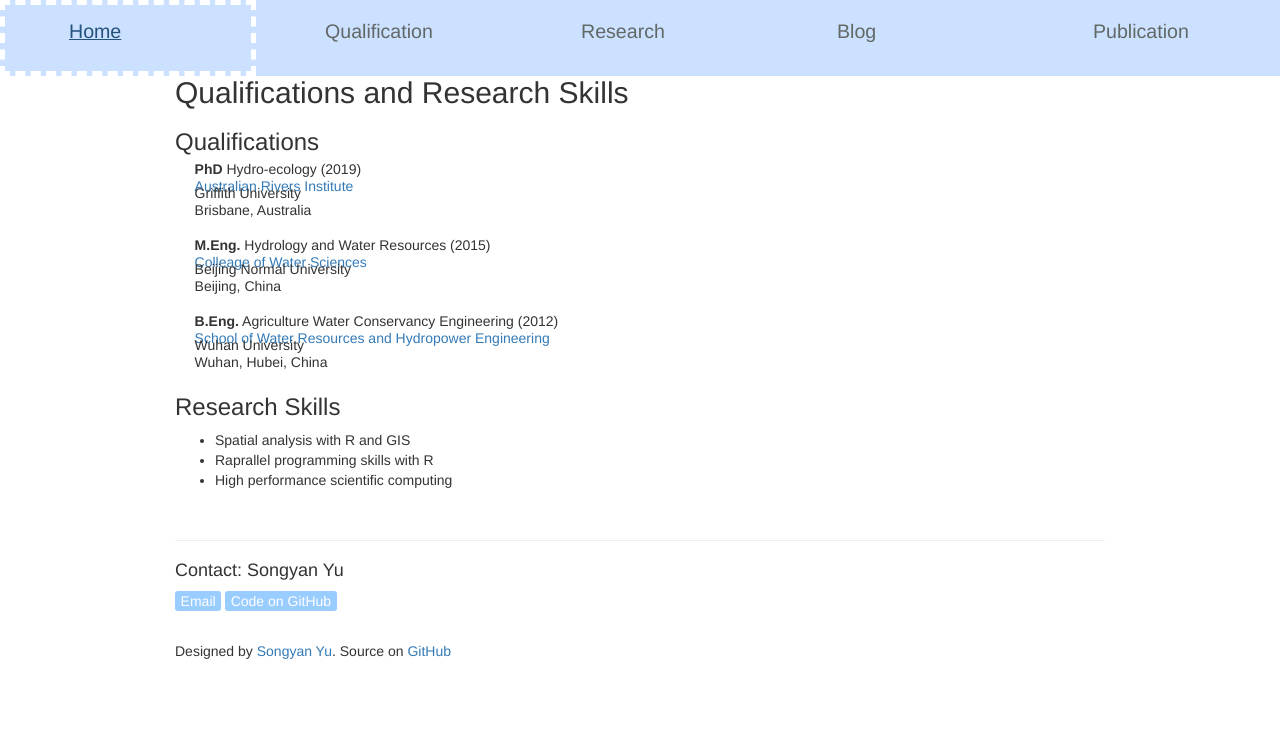
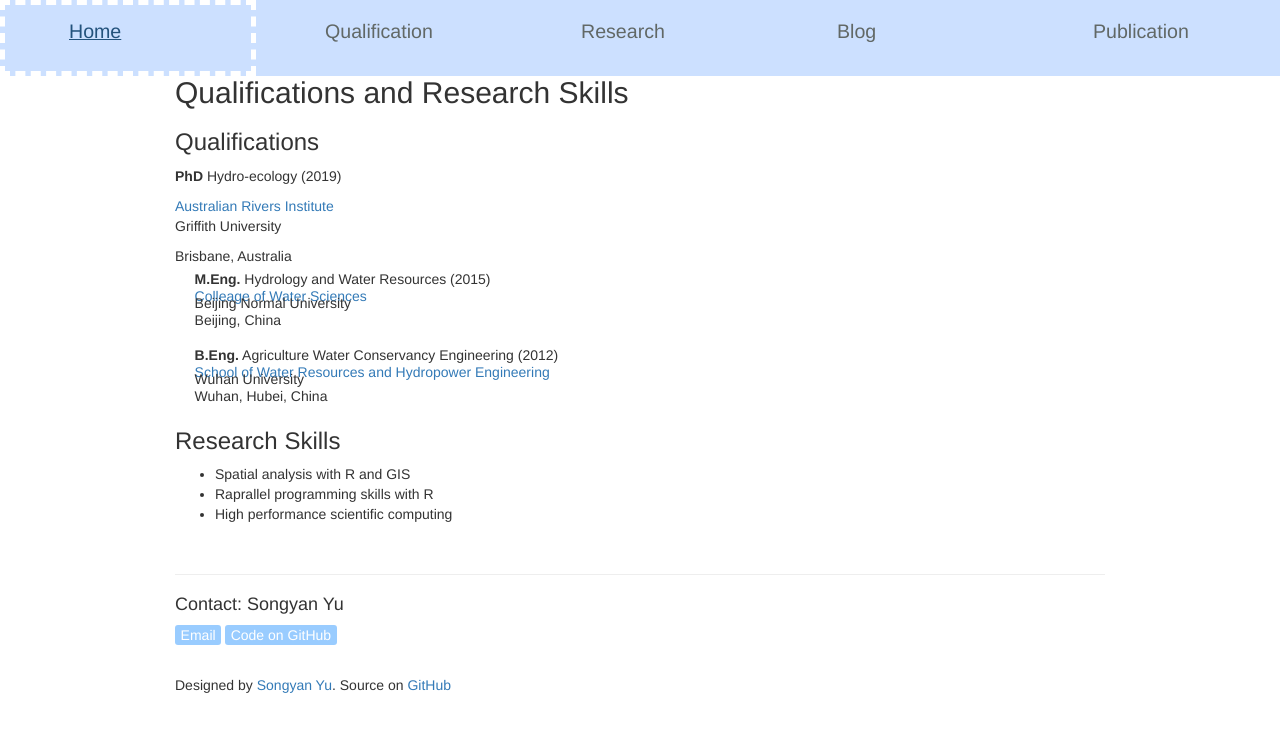
Before and after one commit to SongyanYu/SongyanYu.github.io, a Jekyll site: the page built from qualification.html, in a window 1280 px wide. Shown: the top 732 px of the page. Built offline with Jekyll 4.4.1, drawn with Linux system fonts in a browser that asks for light colours.

Commit message:
delete tight class

```diff
--- a/qualification.html
+++ b/qualification.html
@@ -7,7 +7,7 @@ title: Qualification
 
 <h3>Qualifications</h3>
 
-<div class="tight-para indent">
+<div>
 <p><b>PhD</b> Hydro-ecology (2019)</p>
 <a href="https://www.griffith.edu.au/australian-rivers-institute">Australian Rivers Institute</a>
 <p>Griffith University</p>
```
